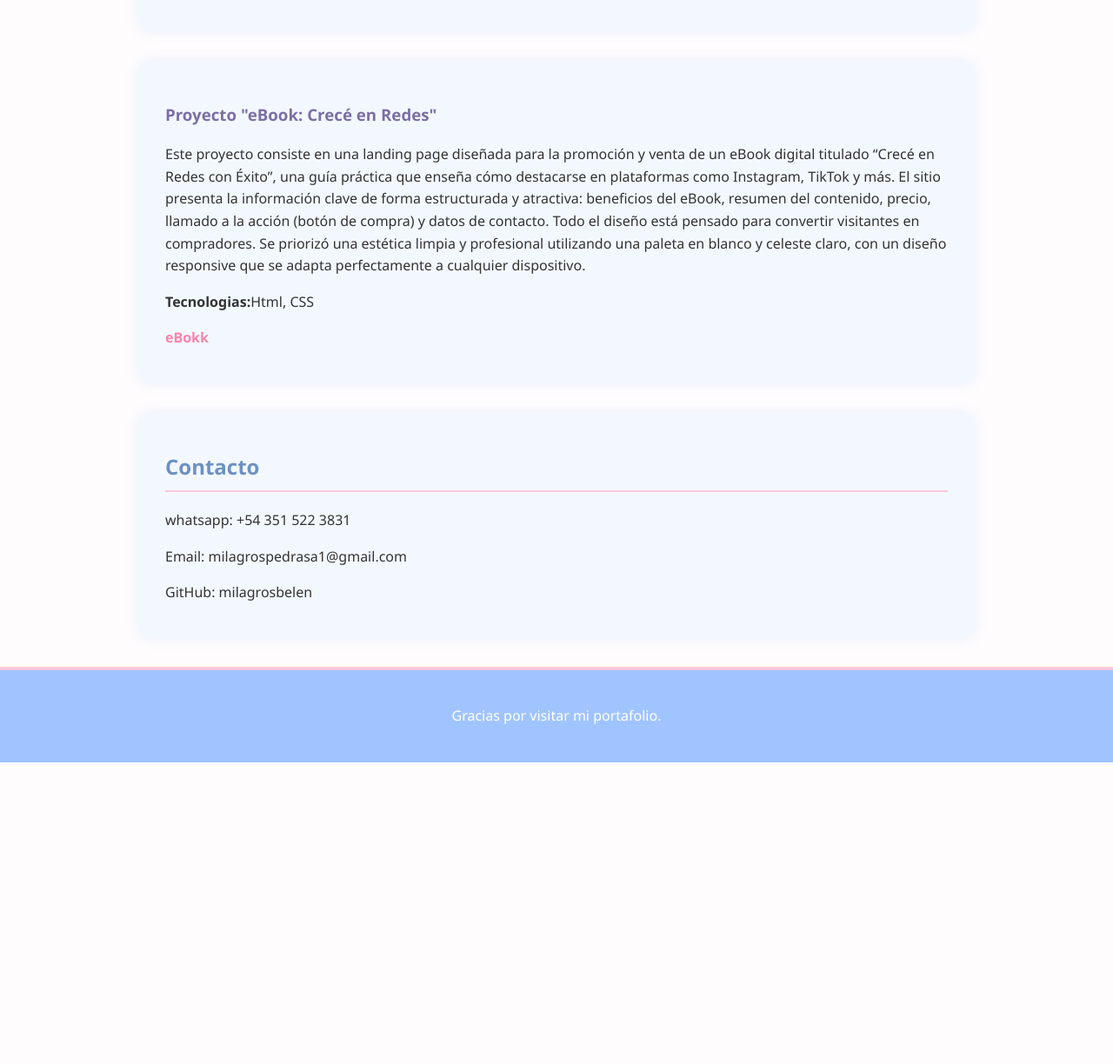
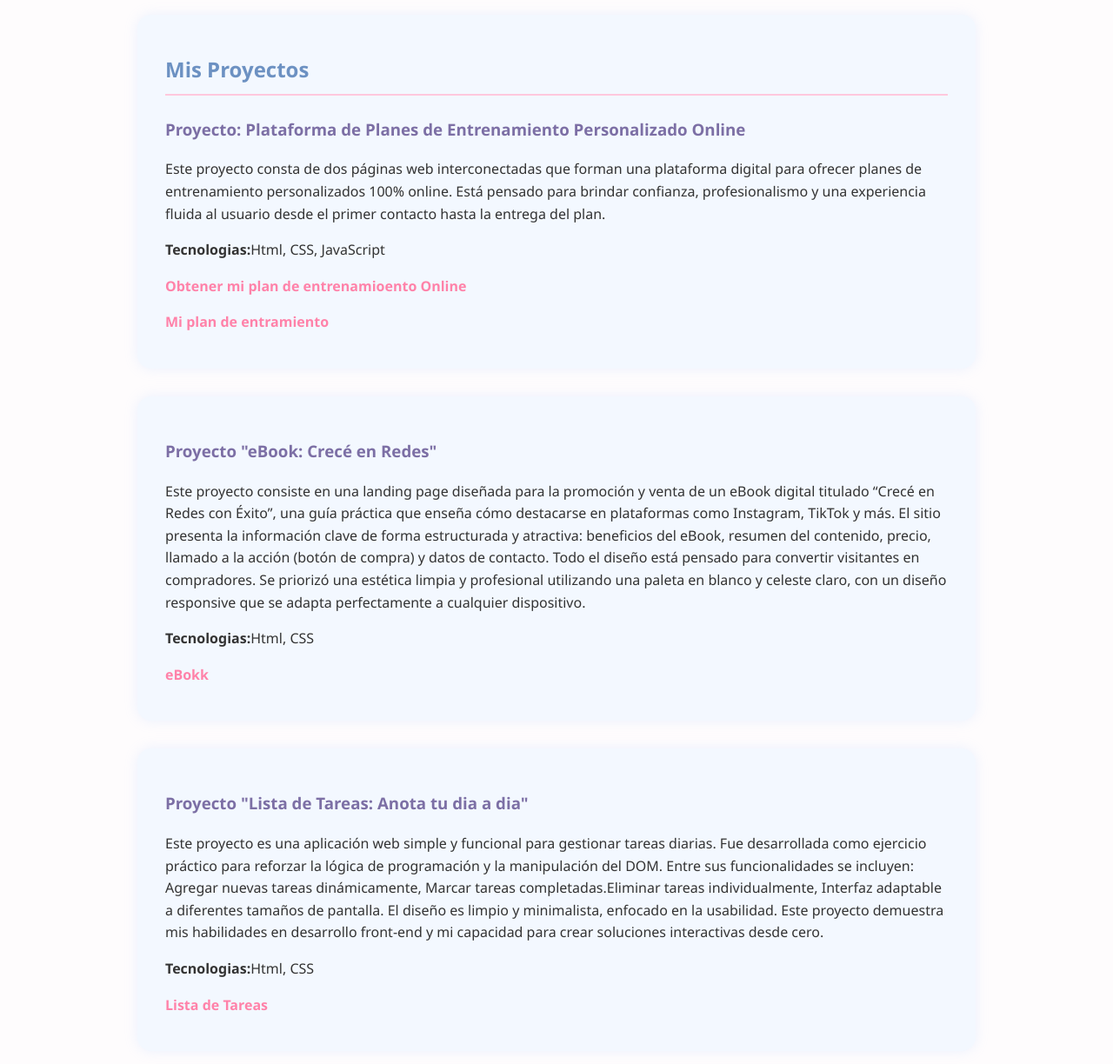
Before and after one commit to milagrosbelen/mi_portafolio, a plain HTML site: page index.html in a window 1280 px wide. Shown: the part 1336-2560 px from the top of the page at 87% size. Before the commit the page ends 2213 px from the top, so only its background shows below. Drawn offline with Linux system fonts and the light colour scheme.

Commit message:
cambios de estructura y agregar nuevos proyectos a mi portafolio

```diff
--- a/index.html
+++ b/index.html
@@ -28,9 +28,6 @@
             Aplicaciones Digitales y a la vez desarrollo proyectos propios para aprender en la práctica.
             Me encanta aprender todo el tiempo y siempre estoy buscando nuevos desafíos que me ayuden a crecer. Soy autodidacta, muy responsable y me gusta encontrar soluciones a problemas difíciles.
             Cuando algo no me sale, no me rindo: lo investigo, lo practico y lo aprendo.
-            Ya diseñé y programé dos páginas web funcionales:
-            Un sistema de reservas online para turnos de servicios de belleza, con cálculo automático de precios y generación de mensajes por WhatsApp.
-            Una landing page para promocionar un eBook digital, con diseño responsive y estructura preparada para vender productos online.
             Mi objetivo profesional es seguir mejorando mis habilidades como programadora, y poder crear sistemas web que automaticen tareas, ahorren tiempo y faciliten la gestión de negocios,
             especialmente para emprendedores como yo.</p>
     </section>
@@ -44,7 +41,7 @@
             <li>JavaScript</li>
             <li>Git y GitHub</li>
             <li>SQL basico</li>
-            <li>Diseño ui/ux</li>
+            <li>Marketing basico</li>
         </ul>
     </section>
 
@@ -60,6 +57,21 @@
         </div>
     </section>
 
+
+
+    <section id="proyecto" class="section">
+        <h2>Mis Proyectos</h2>
+        <div class="proyecto">
+            <h3> Proyecto: Plataforma de Planes de Entrenamiento Personalizado Online</h3>
+            <p>Este proyecto consta de dos páginas web interconectadas que forman una plataforma digital para ofrecer
+                planes de entrenamiento personalizados 100% online. Está pensado para brindar confianza, profesionalismo y
+                una experiencia fluida al usuario desde el primer contacto hasta la entrega del plan.</p>
+            <p><strong>Tecnologias:</strong>Html, CSS, JavaScript</p>
+            <p><a href="https://milagrosbelen.github.io/PlanEntrenamiento/">Obtener mi plan de entrenamioento Online</a></p>
+            <p><a href="https://milagrosbelen.github.io/FitnessMB/">Mi plan de entramiento</a></p>
+        </div>
+    </section>
+
     <section class="section">
         <h3>Proyecto "eBook: Crecé en Redes"</h2>
         <p>Este proyecto consiste en una landing page diseñada para la promoción y venta de un eBook digital titulado “Crecé en Redes con Éxito”, una guía práctica que enseña cómo destacarse en plataformas como Instagram, TikTok y más.
@@ -67,6 +79,19 @@
             Se priorizó una estética limpia y profesional utilizando una paleta en blanco y celeste claro, con un diseño responsive que se adapta perfectamente a cualquier dispositivo.</p>
         <p><strong>Tecnologias:</strong>Html, CSS</p>
         <p> <a href="https://milagrosbelen.github.io/Ebook/">eBokk  </a></p>
+    </section>
+
+    <section class="section">
+        <h3>Proyecto "Lista de Tareas: Anota tu dia a dia"</h2>
+        <p>Este proyecto es una aplicación web simple y funcional para gestionar tareas diarias.
+            Fue desarrollada como ejercicio práctico para reforzar la lógica de programación y
+            la manipulación del DOM.
+            Entre sus funcionalidades se incluyen: Agregar nuevas tareas dinámicamente,
+            Marcar tareas completadas.Eliminar tareas individualmente,
+            Interfaz adaptable a diferentes tamaños de pantalla.
+            El diseño es limpio y minimalista, enfocado en la usabilidad. Este proyecto demuestra mis habilidades en desarrollo front-end y mi capacidad para crear soluciones interactivas desde cero.</p>
+        <p><strong>Tecnologias:</strong>Html, CSS</p>
+        <p> <a href="https://milagrosbelen.github.io/listaDeTareas/">Lista de Tareas  </a></p>
     </section>
 
     <section id="contacto" class="section">
```
